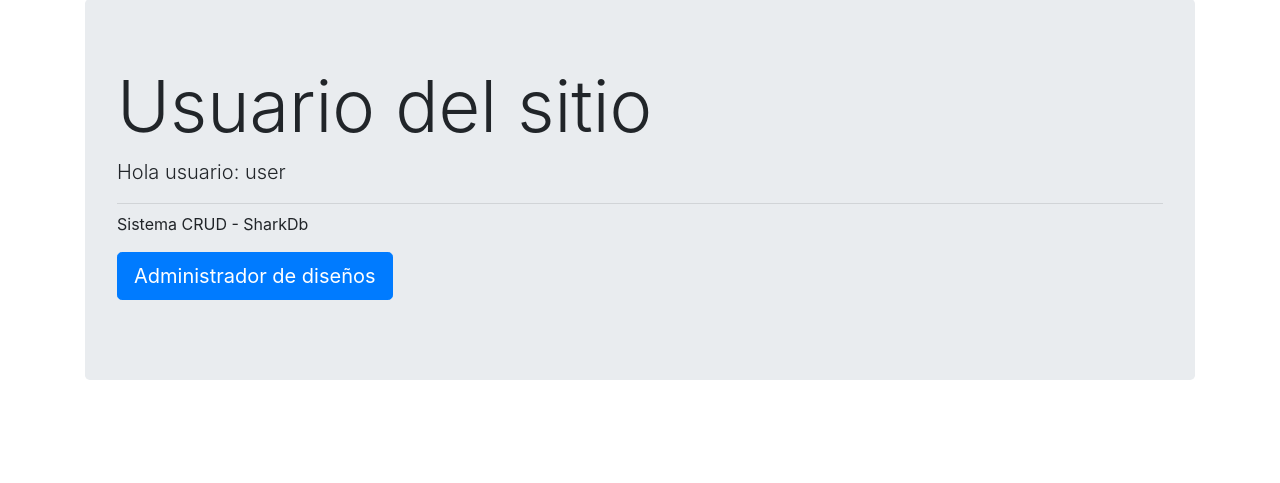
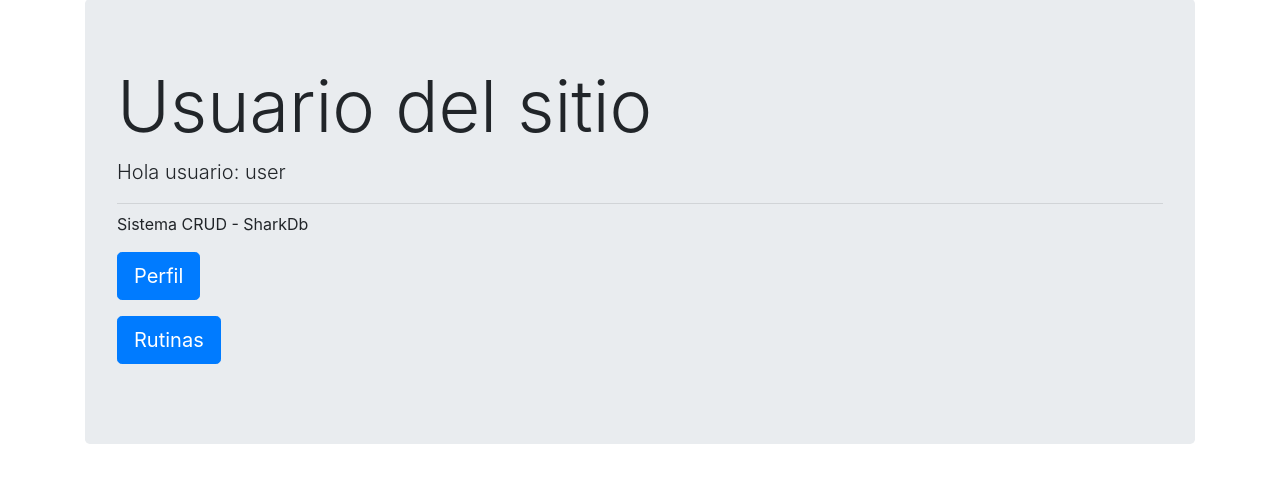
Before and after one commit to DrEureka/AmdBD---TPS, a PHP site: page /usuario/Inicio.php in a window 1280 px wide. Shown: the part 81-564 px from the top of the page. Run offline with PHP 8.4, Linux system fonts and the light colour scheme; the visitor is signed in with stand-in values (Sample User, id 1).

Commit message:
mejora de usuario

```diff
--- a/SharkDbProyecto/usuario/Inicio.php
+++ b/SharkDbProyecto/usuario/Inicio.php
@@ -7,7 +7,10 @@
         <hr class="my-2">
         <p>Sistema CRUD - SharkDb</p>
         <p class="lead">
-            <a class="btn btn-primary btn-lg" href="seccion/AdmDesign.php" role="button">Administrador de diseños</a>
+            <a class="btn btn-primary btn-lg" href="perfil.php" role="button">Perfil</a>
+        </p>
+        <p class="lead">
+            <a class="btn btn-primary btn-lg" href="rutinas.php" role="button">Rutinas</a>
         </p>
     </div>
 
```
Also changed, not shown: SharkDbProyecto/usuario/perfil.php (added, +10 -0 lines), SharkDbProyecto/usuario/rutinas.php (added, +10 -0 lines).
